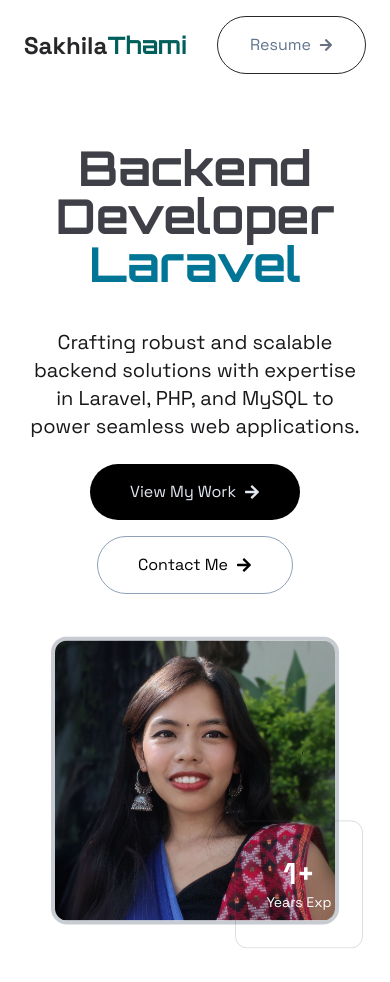
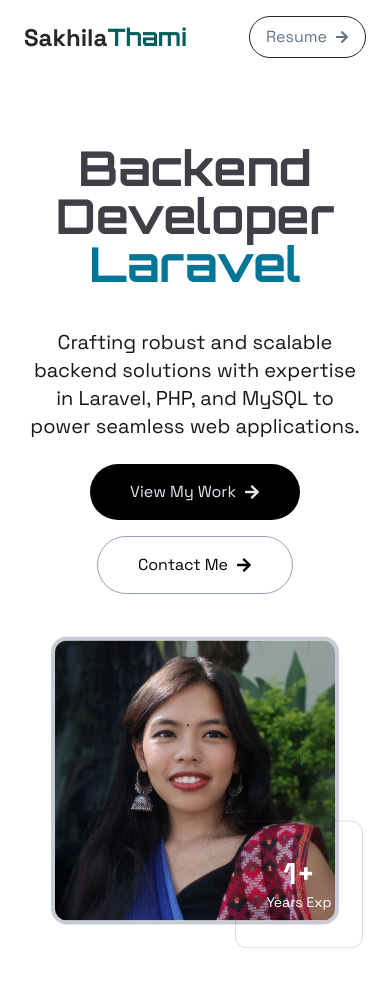
Before and after one commit to Sakhila2001/profile, a React (Vite) app: page / in a window 390 px wide. Shown: the top 982 px of the page. Built offline with nearby package versions, Linux system fonts and the light colour scheme.

Commit message:
update resume button

```diff
--- a/src/components/Navbar.jsx
+++ b/src/components/Navbar.jsx
@@ -31,7 +31,7 @@ const Navbar = () => {
           <div>
             <button
               onClick={() => navigate("/resume")}
-              className="px-8 py-4 border border-zinc-800 rounded-full flex items-center gap-2 cursor-pointer text-slate-500 hover:text-slate-800 hover:translate-y-1 transition duration-300"
+              className="px-4 py-2 md:px-8 md:py-4 border border-zinc-800 rounded-full flex items-center gap-2 cursor-pointer text-slate-500 hover:text-slate-800 hover:translate-y-1 transition duration-300"
             >
               Resume
               <FaArrowRight className="text-gray-500 text-sm" />
```
